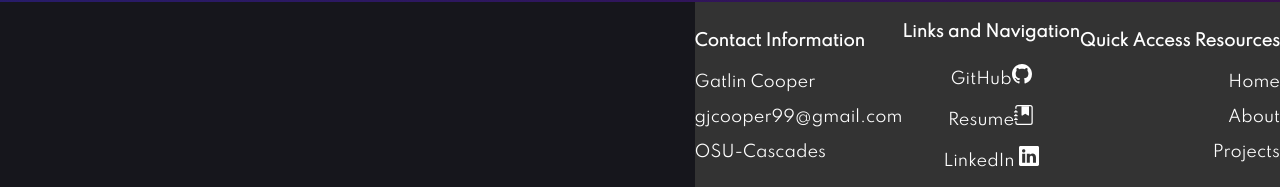
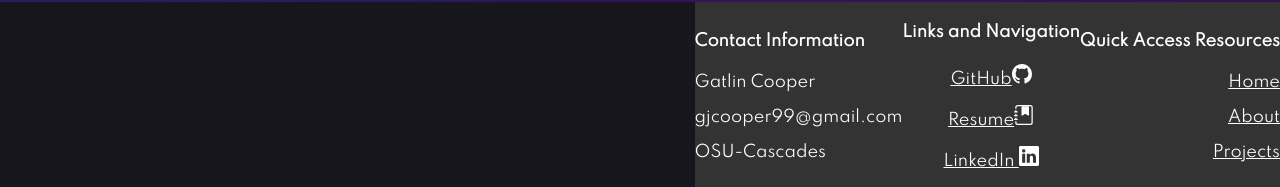
Before and after one commit to cooperphyz/portfolio, a React (Create React App) app: page / in a window 1280 px wide. Shown: the part 1491-1678 px from the top of the page. Built offline with nearby package versions, Linux system fonts and the light colour scheme.

Commit message:
List styling for footer

```diff
--- a/src/components/navbar/Navbar.css
+++ b/src/components/navbar/Navbar.css
@@ -150,21 +150,6 @@ button.left:after {
   right: 0;
   top: 0;
 }
-a:link {
-  text-decoration: none;
-}
-
-a:visited {
-  text-decoration: none;
-}
-
-a:hover {
-  text-decoration: none;
-}
-
-a:active {
-  text-decoration: none;
-}
 
 /* Hamburger Menu Functionality */
 
```
